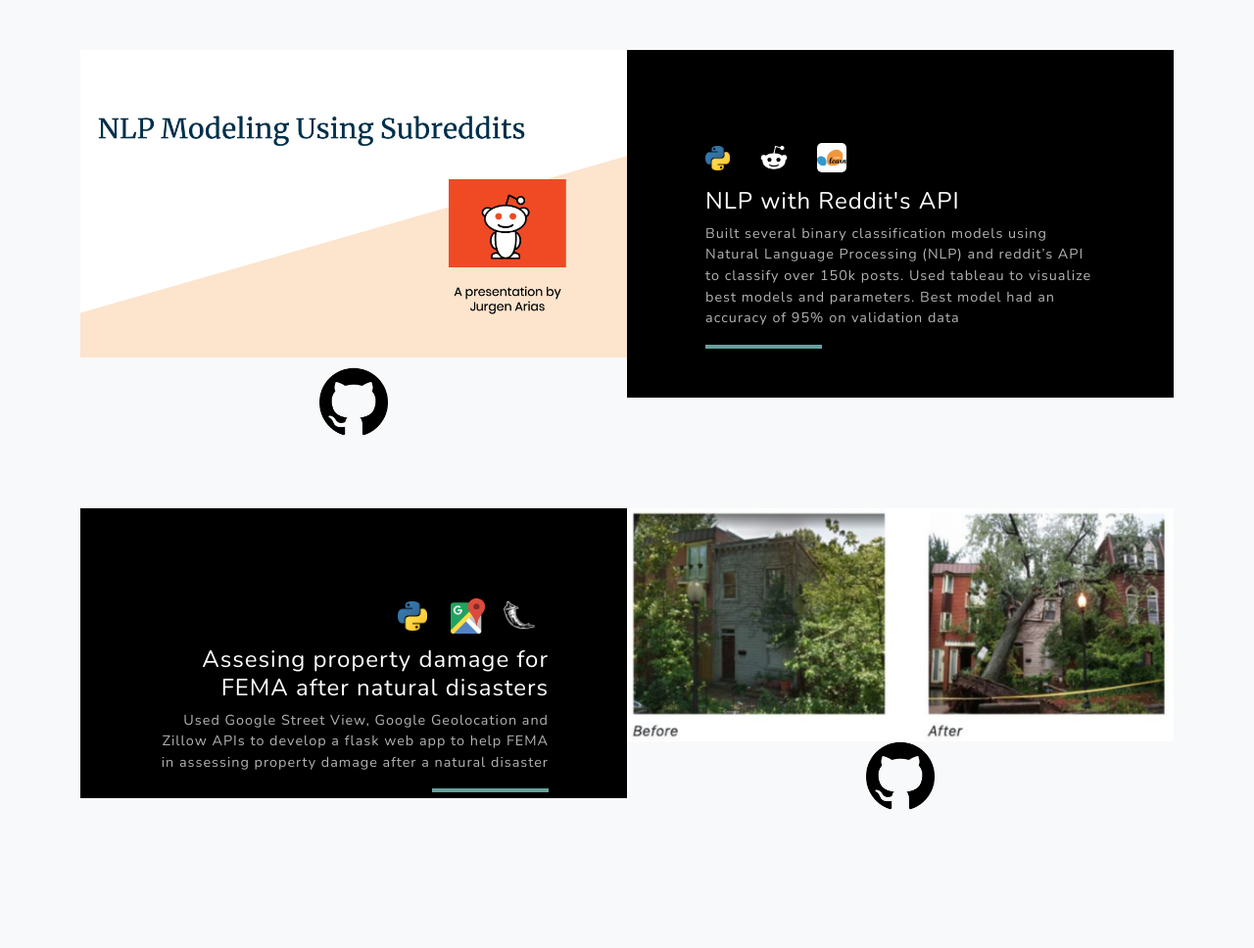
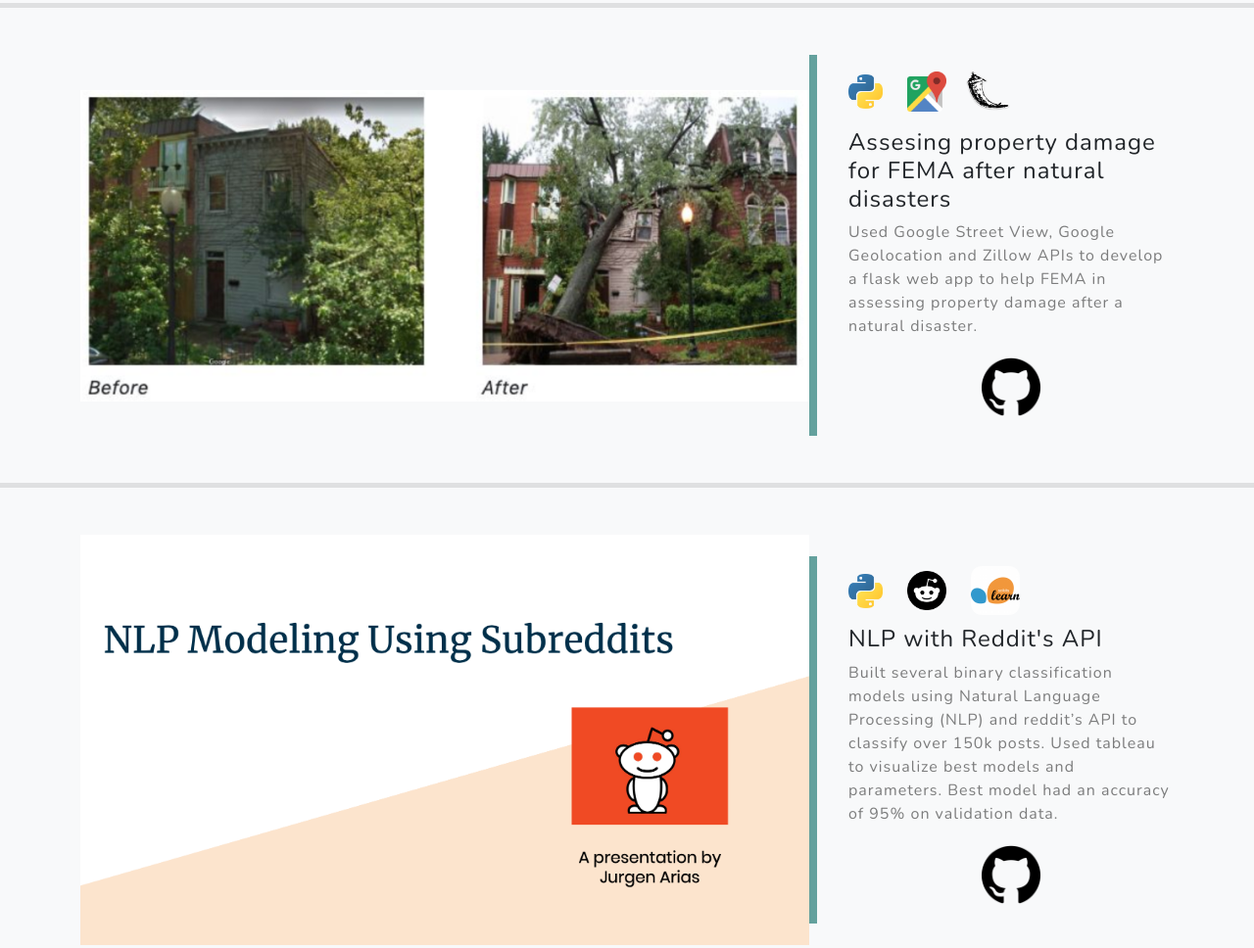
Before and after one commit to jurgenarias/jurgenarias.github.io, a plain HTML site: page index.html in a window 1280 px wide. Shown: the part 3365-4333 px from the top of the page at 98% size. Drawn offline with nearby package versions, Linux system fonts and the light colour scheme.

Commit message:
fixing for mobile

```diff
--- a/index.html
+++ b/index.html
@@ -34,7 +34,8 @@
             <div class="collapse navbar-collapse" id="navbarResponsive">
                 <ul class="navbar-nav ml-auto">
                     <li class="nav-item"><a class="nav-link js-scroll-trigger" href="#about">About</a></li>
-                    <li class="nav-item"><a class="nav-link js-scroll-trigger" href="#edex">Education and Experience</a></li>
+                    <li class="nav-item"><a class="nav-link js-scroll-trigger" href="#edex">Education and Experience</a>
+                    </li>
 
                     <li class="nav-item"><a class="nav-link js-scroll-trigger" href="#projects">Projects</a></li>
                     <li class="nav-item"><a class="nav-link js-scroll-trigger" href="#signup">Resume</a></li>
@@ -190,9 +191,9 @@
                         <div class=" text-center">
                             <!-- <i class="fas fa-map-marked-alt text-primary mb-2"></i> -->
                             <!-- <h4 class="text-uppercase m-0">Education</h4>  -->
-                            <img class="img-fluid material-tooltip-main" src="assets/img/trilogy.png" alt="Trilogy"
-                                width="200" style="padding-left:30px" />
-                            <img class="img-fluid material-tooltip-main" src="assets/img/johnshopkins.jpg" alt="JHU"
+                            <img class="image-container img-fluid material-tooltip-main" src="assets/img/trilogy.png" alt="Trilogy"
+                                width="150" style="padding-left:0px" />
+                            <img class="image-container img-fluid material-tooltip-main" src="assets/img/johnshopkins.jpg" alt="JHU"
                                 width="320" />
                             <!-- <hr class="my-4" /> -->
                             <div class=" text-black-50" style="padding:5px">
@@ -231,10 +232,9 @@
 
         <div class="container">
             <p>
-            <h1 style="font-size:80px">PROJECTS</h1>
+            <h1 style="font-size:60px ">PROJECTS</h1>
             </p>
             <br>
-            <!-- Featured Project Row-->
             <div class="row align-items-center no-gutters mb-4 mb-lg-5">
                 <div class="col-xl-8 col-lg-7"><img class="img-fluid mb-3 mb-lg-0"
                         src="assets/img/voiceclassification.png" alt="Voice Classification" /></div>
@@ -269,161 +269,142 @@
 
 
             </div>
+        </div>
+        <hr class="my-4" />
 
+        <div class="container">
+            <p>
+            <h1 style="font-size:60px"></h1>
+            </p>
             <br>
+            <div class="row align-items-center no-gutters mb-4 mb-lg-5">
+                <div class="col-xl-8 col-lg-7"><img class="img-fluid mb-3 mb-lg-0" src="assets/img/fema.png"
+                        alt="FEMA" /></div>
+                <div class="col-xl-4 col-lg-5">
+                    <div class="featured-text text-center text-lg-left">
+                        <img class="img-fluid material-tooltip-main" src="assets/img/python.png" data-toggle="tooltip"
+                            data-placement="top" title="Python" alt="Python" width="45" style="padding-right: 10px" />
+                        <img class="img-fluid material-tooltip-main" src="assets/img/googlemaps.png"
+                            data-toggle="tooltip" data-placement="top" title="Google Maps" alt="Google Maps" width="50"
+                            style="padding-left: 10px" />
+                        <img class="img-fluid material-tooltip-main" src="assets/img/flask.png" data-toggle="tooltip"
+                            data-placement="top" title="Flask" alt="Flask" width="75" style="padding: 10px" />
+                        <h4>Assesing property damage for FEMA after natural disasters
+                        </h4>
+                        <p class="text-black-50 mb-0">Used Google Street View, Google Geolocation and Zillow
+                            APIs to develop a flask web app to help FEMA in assessing property damage after a
+                            natural disaster.</p>
+                        <div style="text-align: center">
+                            <a href="https://github.com/ebpalmer17/fema-damage-assessment">
+                                <img src=" assets/img/github2.png" class="github2" style="padding:20px" alt="github"
+                                    height="100" width="100"></a>
+                            </a>
+                        </div>
+                    </div>
+                </div>
 
 
 
-            <!-- Project One Row-->
-            <div class="row justify-content-center no-gutters mb-5 mb-lg-0">
-                <div class="col-lg-6"><img class="img-fluid" src="assets/img/reddit.jpg" alt="" />
-                    <div style="padding-left:0px; padding-top:10px; padding-bottom:50px">
 
-                        <a href="https://github.com/jurgenarias/portfolio/tree/master/Subreddits%20NLP">
-                            <img src=" assets/img/github2.png" class=" center github2" style="padding-left:0px"
-                                alt="github" height="70" width="70">
-                        </a>
-                    </div>
-                </div>
-                <div class="col-lg-6">
-                    <div class="bg-black text-center h-100 project">
-                        <div class="d-flex h-100">
-                            <div class="project-text w-100 my-auto text-center text-lg-left">
-                                <img class="img-fluid material-tooltip-main" src="assets/img/python.png"
-                                    data-toggle="tooltip" data-placement="top" title="Python" alt="Python" width="35"
-                                    style="padding-right: 10px" />
-                                <img id="Reddit" class="img-fluid" src="assets/img/reddit.png" alt="Reddit" width="60"
-                                    data-toggle="tooltip" data-placement="top" title="Reddit" style="padding: 10px" />
-                                <img id="scikitlearn" class="img-fluid material-tooltip-main"
-                                    src="assets/img/scikitlearn.png" data-toggle="tooltip" data-placement="top"
-                                    title="Scikitlearn" alt="Scikitlearn" width="50" style="padding: 10px" />
+            </div>
+        </div>
 
-                                <h4 class="text-white">NLP with Reddit's API
-                                </h4>
-                                <p class="mb-0 text-white-50">Built several binary classification models using Natural
-                                    Language Processing (NLP) and reddit’s API to classify over 150k posts. Used tableau
-                                    to visualize best models and parameters. Best model had an accuracy of 95% on
-                                    validation data</p>
-                                <hr class="d-none d-lg-block mb-0 ml-0" />
-                            </div>
+        <hr class="my-4" />
+
+        <div class="container">
+            <p>
+            <h1 style="font-size:60px"></h1>
+            </p>
+            <br>
+            <div class="row align-items-center no-gutters mb-4 mb-lg-5">
+                <div class="col-xl-8 col-lg-7"><img class="img-fluid mb-3 mb-lg-0" src="assets/img/reddit.jpg"
+                        alt="Reddit" /></div>
+                <div class="col-xl-4 col-lg-5">
+                    <div class="featured-text text-center text-lg-left">
+                        <img class="img-fluid material-tooltip-main" src="assets/img/python.png" data-toggle="tooltip"
+                            data-placement="top" title="Python" alt="Python" width="45" style="padding-right: 10px" />
+                        <img id="Reddit" class="img-fluid" src="assets/img/reddit.png" alt="Reddit" width="60"
+                            data-toggle="tooltip" data-placement="top" title="Reddit" style="padding: 10px" />
+                        <img id="scikitlearn" class="img-fluid material-tooltip-main" src="assets/img/scikitlearn.png"
+                            data-toggle="tooltip" data-placement="top" title="Scikitlearn" alt="Scikitlearn" width="70"
+                            style="padding: 10px" />
+                        <h4>NLP with Reddit's API
+                        </h4>
+                        <p class="text-black-50 mb-0">Built several binary classification models using Natural
+                            Language Processing (NLP) and reddit’s API to classify over 150k posts. Used tableau
+                            to visualize best models and parameters. Best model had an accuracy of 95% on
+                            validation data.</p>
+                        <div style="text-align: center">
+                            <a href="https://github.com/jurgenarias/portfolio/tree/master/Subreddits%20NLP">
+                                <img src=" assets/img/github2.png" class="github2" style="padding:20px" alt="github"
+                                    height="100" width="100"></a>
+                            </a>
                         </div>
                     </div>
                 </div>
-            </div>
-            <br>
 
-            <!-- Project Two Row-->
-            <div class="row justify-content-center no-gutters">
-                <div class="col-lg-6">
-                    <img class="img-fluid" src="assets/img/fema.png" alt="Fema" />
-                    <a href="https://github.com/ebpalmer17/fema-damage-assessment">
-                        <img src=" assets/img/github2.png" class=" center github2" style="padding-left:0px" alt="github"
-                            height="70" width="70">
-                    </a>
-                </div>
-                <div class="col-lg-6 order-lg-first">
-                    <div class="bg-black text-center h-100 project">
-                        <div class="d-flex h-100">
-                            <div class="project-text w-100 my-auto text-center text-lg-right">
-                                <img class="img-fluid material-tooltip-main" src="assets/img/python.png"
-                                    data-toggle="tooltip" data-placement="top" title="Python" alt="Python" width="40"
-                                    style="padding-right: 10px" />
-                                <img class="img-fluid material-tooltip-main" src="assets/img/googlemaps.png"
-                                    data-toggle="tooltip" data-placement="top" title="Google Maps" alt="Google Maps"
-                                    width="45" style="padding-left: 10px" />
-                                <img class="img-fluid material-tooltip-main" src="assets/img/flask.png"
-                                    data-toggle="tooltip" data-placement="top" title="Flask" alt="Flask" width="60"
-                                    style="padding: 10px" />
-                                <h4 class="text-white">Assesing property damage for FEMA after natural disasters </h4>
-                                <p class="mb-0 text-white-50">Used Google Street View, Google Geolocation and Zillow
-                                    APIs to develop a flask web app to help FEMA in assessing property damage after a
-                                    natural disaster</p>
-                                <hr class="d-none d-lg-block mb-0 mr-0" />
-                            </div>
-                        </div>
-                    </div>
-                </div>
-            </div>
-        </div>
+
+
+
     </section>
-    <!-- Signup-->
     <section class="signup-section" id="signup">
         <div class="container">
             <div class="row">
                 <div class="col-md-10 col-lg-8 mx-auto text-center">
-                    <!-- <i class="far fa-paper-plane fa-2x mb-2 text-white"></i> -->
                     <h2 class="text-white mb-5">Download my resume!</h2>
-                    <form method="get" target="_blank" action="assets/Jurgen_Arias_resume.pdf" class="form-inline d-flex">
-                        <!-- <input class="form-control flex-fill mr-0 mr-sm-2 mb-3 mb-sm-0" id="inputEmail" type="email"
-                            placeholder="Enter email address..." /> -->
+                    <form method="get" target="_blank" action="assets/Jurgen_Arias_resume.pdf"
+                        class="form-inline d-flex">
                         <button class="btn btn-primary mx-auto" type="submit">Resume</button>
                     </form>
                 </div>
             </div>
         </div>
     </section>
-    <!-- Contact-->
-    <section class="contact-section bg-black">
+
+    <section class="">
         <div class="container">
             <div class="row">
-                <div class="col-md-6 mb-3 mb-md-0" style="padding-top: 80px; padding-right:100px">
-                    <!-- <div class="card py-4 h-100"> -->
-                    <!-- <div class="card-body text-center"> -->
-                    <!-- <i class="fas fa-map-marked-alt text-primary mb-2"></i> -->
-                    <!-- <h4 class="text-uppercase m-0">Address</h4> -->
-                    <!-- <hr class="my-4" /> -->
+                <div class="col-md-6">
+
                     <iframe
                         src="https://www.facebook.com/plugins/video.php?href=https%3A%2F%2Fwww.facebook.com%2Fgeneralassembly%2Fvideos%2F2054404944689600%2F&show_text=0&width=560"
-                        width="500" height="600" style="border:none;overflow:hidden" scrolling="no" frameborder="0"
-                        allowfullscreen="true"
+                        width="350" height="600" scrolling="no" frameborder="0" allowfullscreen="true"
                         allow="autoplay; clipboard-write; encrypted-media; picture-in-picture; web-share"
-                        allowFullScreen="true"></iframe>
-                    <!-- <div class="small text-black-50">4923 Market Street, Orlando FL</div> -->
-                    <!-- </div> -->
-                    <!-- </div> -->
+                        allowFullScreen="true">
+                    </iframe>
+
                 </div>
-                <div class="col-md-6 mb-3 mb-md-0" style="padding-left: 20px ">
 
-                    <!-- <div class="card py-4 h-100"> -->
-                    <!-- <div class="card-body text-center"> -->
-                    <!-- <i class="fas fa-map-marked-alt text-primary mb-2"></i> -->
-                    <!-- <h4 class="text-uppercase m-0">Address</h4> -->
-                    <!-- <hr class="my-4" /> -->
-                    <iframe id = "linkedin" src="https://www.linkedin.com/embed/feed/update/urn:li:share:6635860379979382785" target="_blank" style="padding:0px" height="410" width="504" frameborder="0" title="Embedded post"></iframe>
-                    <a target="_blank" href="https://towardsdatascience.com/voice-classification-with-neural-networks-ff90f94358ec">
-                        <img id="tds" src=" assets/img/tds.png"  class="tds" style="padding:10px" alt="Towards Data Science"
-                            height="100" width="100">
-                        <!-- <blockquote class="twitter-tweet"><p lang="en" dir="ltr">Voice Classification with Neural Networks by Jurgen Arias <a href="https://t.co/xjrAvn4OSt">https://t.co/xjrAvn4OSt</a></p>&mdash; Towards Data Science (@TDataScience) <a href="https://twitter.com/TDataScience/status/1230100991493787655?ref_src=twsrc%5Etfw">February 19, 2020</a></blockquote> <script async src="https://platform.twitter.com/widgets.js" charset="utf-8"></script> -->
-                        <!-- <div class="small text-black-50">4923 Market Street, Orlando FL</div> -->
-                    <!-- </div> -->
-                    <!-- </div> -->
+                <div class="col-md-6">
+
+
+                    <iframe id="linkedin"
+                        src="https://www.linkedin.com/embed/feed/update/urn:li:share:6635860379979382785"
+                        target="_blank" style="padding:0px" height="343" width="350" frameborder="0"
+                        title="Embedded post">
+                    </iframe>
+                    <div class="image-container">
+                        <div style="text-align: center">
+
+                            <a target="_blank"
+                                href="https://towardsdatascience.com/voice-classification-with-neural-networks-ff90f94358ec">
+                                <img id="" src="assets/img/tds.png" class="" style="padding:10px"
+                                    alt="Towards Data Science" height="100" width="100"></a>
+                        </div>
+                    </div>
+
                 </div>
 
             </div>
-        <!-- </div> -->
         </div>
-        <!-- <div class="col-md-4 mb-3 mb-md-0">
-                    <div class="card py-4 h-100">
-                        <div class="card-body text-center">
-                            <i class="fas fa-mobile-alt text-primary mb-2"></i>
-                            <h4 class="text-uppercase m-0">Phone</h4>
-                            <hr class="my-4" />
-                            <div class="small text-black-50">+1 (555) 902-8832</div>
-                        </div>
-                    </div>
-                </div> -->
-        <!-- </div> -->
-        <!-- <div class="social d-flex justify-content-center">
-                <a class="mx-2" href="#!"><i class="fab fa-twitter"></i></a>
-                <a class="mx-2" href="#!"><i class="fab fa-facebook-f"></i></a>
-                <a class="mx-2" href="#!"><i class="fab fa-github"></i></a>
-            </div> -->
-        <!-- </div> -->
     </section>
-    <!-- Footer-->
-    <footer class="footer bg-black small text-center text-white-50">
+
+
+
+    <!-- <footer class="footer bg-black small text-center text-white-50">
         <div class="container">Copyright © Jurgen Arias 2020</div>
-    </footer>
+    </footer> -->
+
     <!-- Bootstrap core JS-->
     <script src="https://cdnjs.cloudflare.com/ajax/libs/jquery/3.5.1/jquery.min.js"></script>
     <script src="https://cdn.jsdelivr.net/npm/bootstrap@4.5.3/dist/js/bootstrap.bundle.min.js"></script>
```
Also changed, not shown: css/styles.css, 1 other file.
